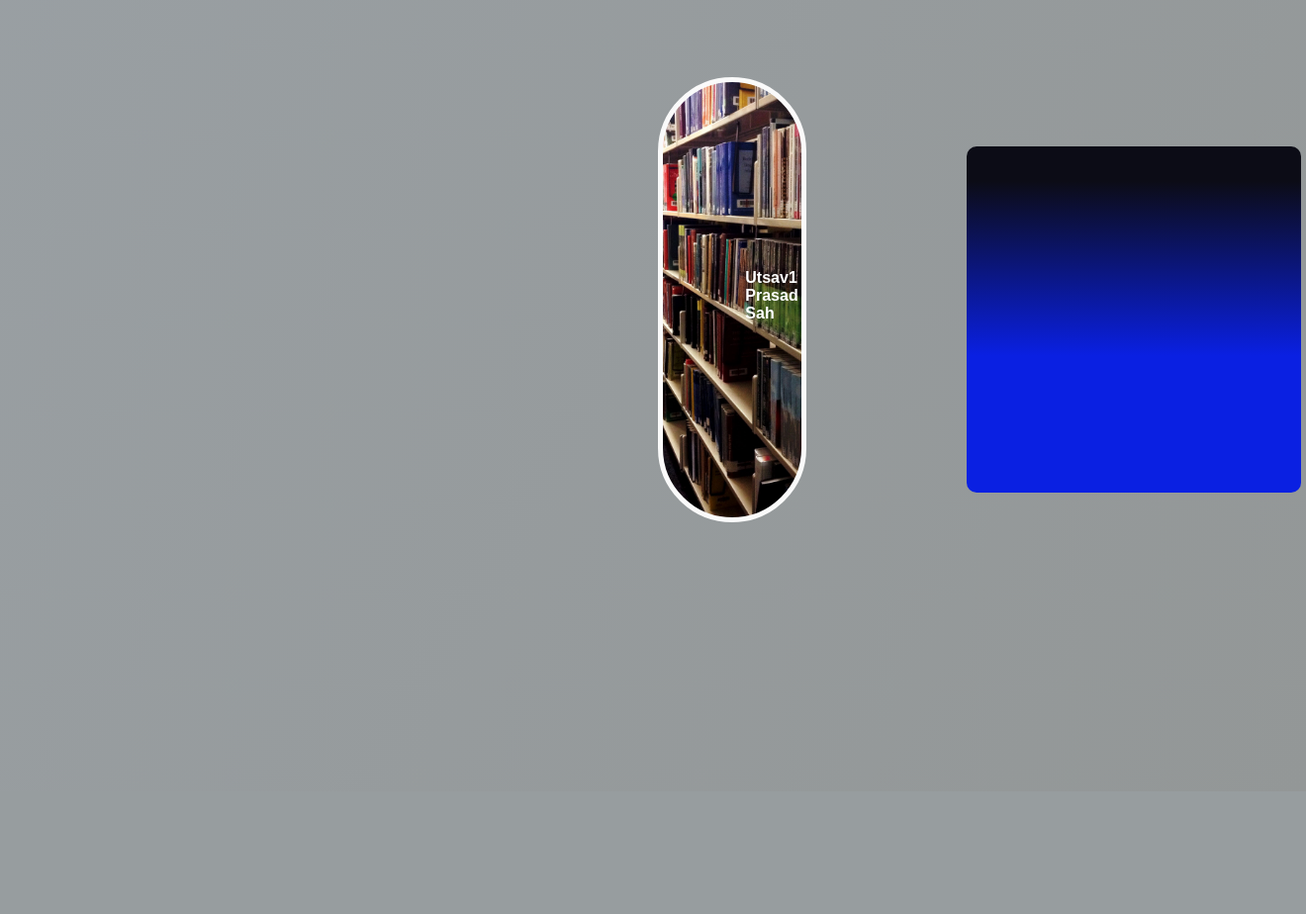
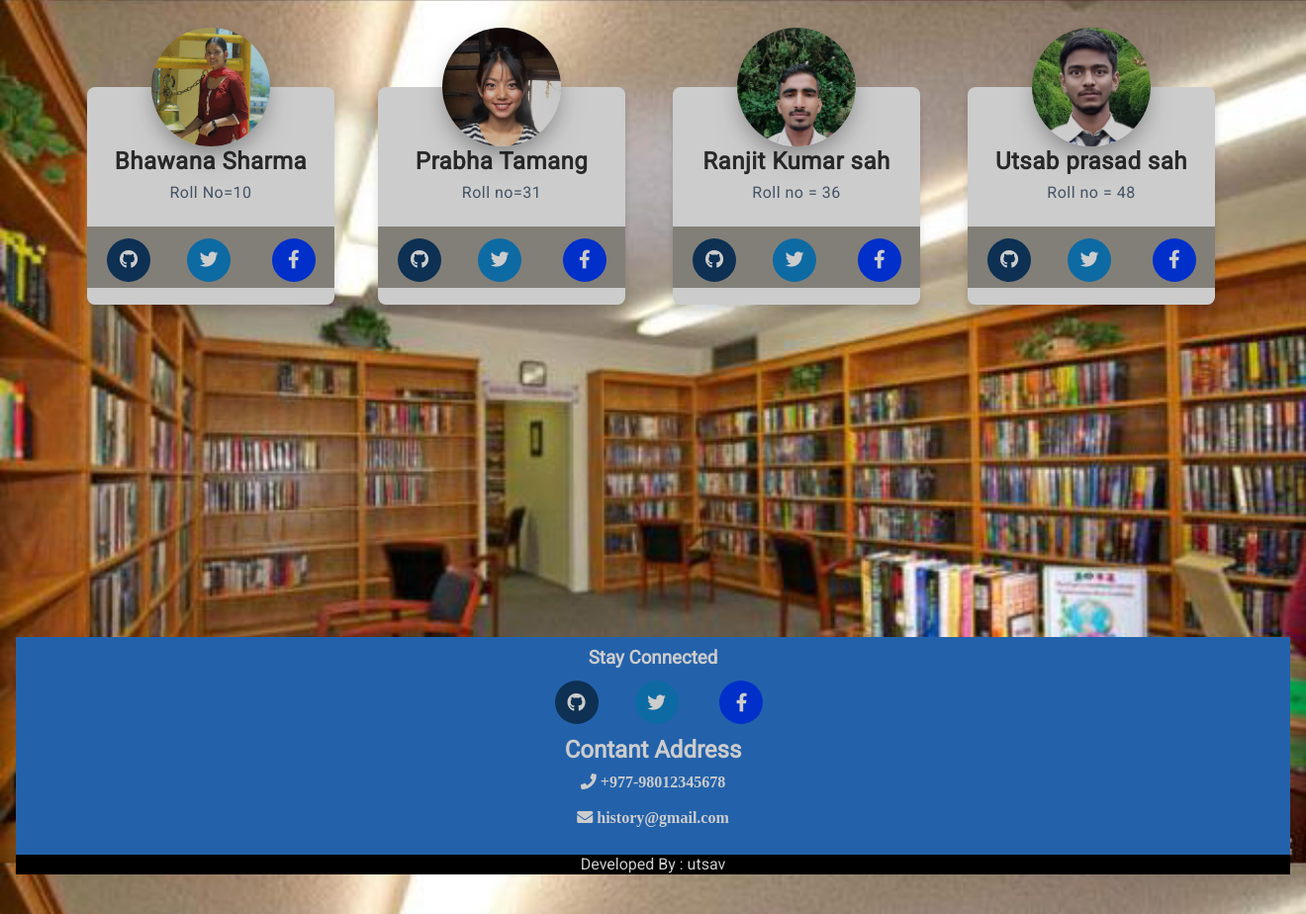
Before and after one commit to Utsavsah75/library_project, a PHP site: page /About.html in a window 1320 px wide. Shown: the whole page at 99% size. Before the commit the page ends 528 px from the top, so only its background shows below. Run offline with PHP 8.4, Linux system fonts and the light colour scheme.

Commit message:
About us

```diff
--- a/About.html
+++ b/About.html
@@ -3,22 +3,82 @@
 <head>
     <meta charset="UTF-8">
     <meta name="viewport" content="width=device-width, initial-scale=1.0">
-    <title>About</title>
-    <link rel="stylesheet" href="about.css">
+    <link rel="stylesheet" href="https://cdnjs.cloudflare.com/ajax/libs/font-awesome/5.15.1/css/all.min.css">
+    <link href="https://fonts.googleapis.com/css2?family=Roboto&display=swap" rel="stylesheet">
+    <link rel="stylesheet" href="./about.css">
+    <title>Team profile cards</title>
 </head>
 <body>
-    <!-- <div class="ups1">
-        <h4 style="margin-left: 80px; margin-top: 165px;">Utsav Prasad Sah</h4>
-    <div class="ups">
+
+    <div class="card">
+        <div class="card-image">
+            <img src="bhawana.jpg.jpg" alt="Profile image">
+        </div>
+        <p class="name">Bhawana Sharma</p>
+        <p>Roll No=10</p>
+
+        <div class="socials">
+            <button class="github"><i class="fab fa-github"></i></button>
+            <button class="twitter"><i class="fab fa-twitter"></i></button>
+            <button class="facebook"><i class="fab fa-facebook-f"></i></button>
+        </div>
     </div>
-</div> -->
 
-<div class="ups2">
-    <h4 style="margin-left: 80px; margin-top: 165px;">Utsav1 Prasad Sah</h4>
-<div class="ups3">
-</div>
-</div>
+    <div class="card">
+        <div class="card-image">
+            <img src="pravha.jpg" alt="Profile image">
+        </div>
+        <p class="name">Prabha Tamang</p>
+        <p>Roll no=31</p>
+
+        <div class="socials">
+            <button class="github"><i class="fab fa-github"></i></button>
+            <button class="twitter"><i class="fab fa-twitter"></i></button>
+            <button class="facebook"><i class="fab fa-facebook-f"></i></button>
+        </div>
+    </div>
+
+    <div class="card1">
+        <div class="card-image">
+            <img src="ranjit.jpg" alt="Profile image">
+        </div>
+        <p class="name">Ranjit Kumar sah</p>
+        <p>Roll no = 36</p>
+
+        <div class="socials">
+            <button class="github"><i class="fab fa-github"></i></button>
+            <button class="twitter"><i class="fab fa-twitter"></i></button>
+               <button class="facebook"><i class="fab fa-facebook-f"></i></button>        </div>
+
+    </div>    <div class="card1">
+        <div class="card-image">
+            <img src="utsav.jpg" alt="Profile image">
+        </div>
+        <p class="name">Utsab prasad sah</p>
+        <p>Roll no = 48</p>
+
+        <div class="socials">
+            <a href="https://github.com/"></a><button class="github"><i class="fab fa-github"></i></button>
+            <a href="https://twitter.com/login"></a><button class="twitter"><i class="fab fa-twitter"></i></button>
+            <a href="https://www.facebook.com/login.php"></a><button class="facebook"><i class="fab fa-facebook-f"></i></button>        </div>
+    </div>
 
 
+    <div id="down">
+        <h3 style="color: white;">Stay Connected</h3>
+        <a href="https://github.com/"></a><button class="github"><i class="fab fa-github"></i></button>
+        <a href="https://twitter.com/login"></a><button class="twitter"><i class="fab fa-twitter"></i></button>
+        <a href="https://www.facebook.com/login.php"></a><button class="facebook"><i class="fab fa-facebook-f"></i></button>
+        <h2 style="color: white;">Contant Address</h2>
+        <a href="#" class="fa fa-phone" style="text-decoration: none; padding: 10px 12px;color: white;">
+            +977-98012345678
+        </a> <br>
+        <a href="#" class="fa fa-envelope" style="text-decoration: none; padding: 10px 12px; color:white;">
+            history@gmail.com
+        </a>
+    </div>
+    <div class="footer">Developed By : utsav </div>
+    </div>
 </body>
+
 </html>
--- a/Admin.php
+++ b/Admin.php
@@ -41,7 +41,9 @@
                     <a href="admin_reg.php">
                         <li class="fa fa-registered">Register</li>
                     </a>
-
+                    <a href="About.html">
+                        <li class="">About Us</li>
+                    </a>
 
                 </ul>
             </div>
--- a/about.css
+++ b/about.css
@@ -1,140 +1,163 @@
-/* Global styles */
-body {
+* {
   margin: 0;
   padding: 0;
-    background: linear-gradient(120deg, rgba(116, 124, 129, 0.733), rgb(147, 151, 151));
-    font-family: Arial, sans-serif;
-    color: white;
-  }
-
-  html, body {
-    height: 100%;
-  }
-
-  body {
-    display: flex;
-    justify-content: center;
-    align-items: center;
-  }
-
-  .p {
-    text-align: center;
-  }
-
-  .p h4 {
-    margin-top: 20px;
-  }
-
-  .ups {
-    display: flex;
-    justify-content: center;
-    align-items: center;
-    flex-direction: column;
-    background-image: url(utsav.jpg); /* Add the background image here */
-    background-size: cover;
-    background-position: center;
-    padding: 20px;
-    border: 5px solid #fafafa;
-    width: 100px;
-    height: 100px;
-    margin-left: 75px;
-    margin-top: -195px;
-    border-radius: 100px;
-  }
-  .ups1{
-    margin-left: -10px;
-    color: rgb(255, 255, 255);
-    width: 300px;
-    height: 350px;
-    margin-top: -200px;
-    margin-left: -550px;
-    border-radius: 10px;
-    background-image: linear-gradient(180deg, rgb(12, 12, 22) 10%, rgb(10, 32, 226) 60.5%);
-  }
-  /********************2222222222222222222*******************/
-  .ups2 {
-    display: flex;
-    justify-content: center;
-    align-items: center;
-    flex-direction: column;
-    background-image: url(library1.jpg);
-    background-size: cover;
-    background-position: center;
-    padding: 20px;
-    border: 5px solid #fafafa;
-    width: 100px;
-    height: 400px;
-    margin-left: 160px;
-    margin-top: -195px;
-    border-radius: 100px;
-  }
-  .ups3{
-    color: rgb(255, 255, 255);
-    width: 338px;
-    height: 350px;
-    margin-top: -200px;
-    margin-left: 812px;
-    border-radius: 10px;
-    background-image: linear-gradient(180deg, rgb(12, 12, 22) 10%, rgb(10, 32, 226) 60.5%);background-image: linear-gradient(180deg, rgb(12, 12, 22) 10%, rgb(10, 32, 226) 60.5%);
+  color: #54677c;
+  box-sizing: border-box;
+  font-family: 'Roboto', sans-serif;
 }
 
 
-  /********************33333333333333333333*******************/
+body {
+  width: 100%;
+  display: flex;
+  flex-wrap: wrap;
+  min-height: 100vh;
+  padding: 40px 16px;
+  align-items: center;
+  background-size: cover;
+  justify-content: center;
+  filter: brightness(80%);
+  background-color: #e4e4e4;
+  background-repeat: no-repeat;
+  background-attachment: fixed;
+  background-image: url(LB.jpg);
+  background-position: center center;
 
 
-  .ups65 {
+
+}
+
+.card {
+  width: 250px;
+  height: 220px;
+  padding: 16px;
   display: flex;
-    justify-content: center;
+  margin: 56px 24px;
+  margin-left: 20px;
+  border-radius: 8px;
+  margin-top: 3rem;
+  position: relative;
   align-items: center;
   flex-direction: column;
-    /* background-image: url(utsav.jpg);  */
-    background-size: cover;
-    background-position: center;
-    padding: 20px;
-    border: 5px solid #fafafa;
-    width: 100px;
-    height: 100px;
-    margin-left: 75px;
-    margin-top: -195px;
-    border-radius: 100px;
+  justify-content: center;
+  background-color: #fff;
+  box-shadow: 0 8px 8px 0 rgba(0, 0, 0, 0.15);
 }
-  .ups35{
-    margin-left: -10px;
-    color: rgb(255, 255, 255);
-    width: 300px;
-    height: 350px;
-    margin-top: -200px;
-    margin-left: -800px;
-    border-radius: 10px;
-    background-image: linear-gradient(180deg, rgb(12, 12, 22) 10%, rgb(10, 32, 226) 60.5%);
+.card1 {
+  width: 250px;
+  height: 220px;
+  padding: 16px;
+  display: flex;
+  margin-left: 20px;
+  margin: 56px 24px;
+  margin-top: 3rem;
+  border-radius: 8px;
+  position: relative;
+  align-items: center;
+  flex-direction: column;
+  justify-content: center;
+  background-color: #fff;
+  box-shadow: 0 8px 8px 0 rgba(0, 0, 0, 0.15);
+}
+
+.card-image {
+  top: 0px;
+  left: 50%;
+  width: 120px;
+  height: 120px;
+  overflow: hidden;
+  position: absolute;
+  border-radius: 50%;
+  transform: translate(-50%, -50%);
+  box-shadow: 0 15px 35px -15px rgba(0, 0, 0, 0.5),0 5px 20px 0 rgba(0, 0, 0, 0.1);
+}
+
+.card-image img {
+  width: 100%;
+  transform: scale(1.2);
+}
+
+p {
+  line-height: 20px;
+  text-align: center;
+  margin-bottom: 12px;
+  letter-spacing: 0.5px;
+}
+
+.name {
+  color: #333;
+  margin-top: 47px;
+  font-size: 1.5em;
+  font-weight: bold;
+  margin-bottom: 12px;
+  justify-content: space-between;
+}
+
+.socials {
+  width: 250px;
+  height: 62px;
+  margin-top: 12px;
+  align-items: center;
+  background-color:#423b297d;
+  justify-content: space-between;
+
+}
+
+button.facebook {
+  padding: 5px 5px;
+  border-radius: 50px;
+}
+
+button {
+  width: 44px;
+  height: 44px;
+  border: none;
+  cursor: pointer;
+  margin: 12px 8px;
+  border-radius: 50%;
+  transition: opacity 0.9s;
+}
+
+button:hover {
+  opacity: 0px;
+}
+
+button i {
+  color: #fff;
+  font-size: 1.4em;
+}
+
+/* Social media colors*/
+button.github {
+  margin-left: 20px;
+  background-color: #103c68;
+}
+
+button.twitter {
+  margin-left: 25px;
+  background-color: #1184cc;
+}
+
+button.facebook {
+  margin-left: 30px;
+  /* margin-top: 100; */
+  background-color: #003bfc;
 }
 
 
-
-  /********************44444444444444444444*******************/
-  .ups4 {
-    display: flex;
-    justify-content: center;
-    align-items: center;
-    flex-direction: column;
-    /* background-image: url(utsav.jpg);  */
-    background-size: cover;
-    background-position: center;
-    padding: 20px;
-    border: 5px solid #fafafa;
-    width: 100px;
-    height: 100px;
-    margin-left: 75px;
-    margin-top: -195px;
-    border-radius: 100px;
+#down {
+  height: 220px;
+  width: 100rem;
+  margin-top: 280px;
+  background: #2c7ad6;
+  text-align: center;
+  padding-top: 10px;
+  color: rgb(255, 5, 5);
 }
-  .ups4{
-    margin-left: -10px;
-    color: rgb(255, 255, 255);
-    width: 300px;
-    height: 350px;
-    margin-top: -200px;
-    margin-left: -800px;
-    border-radius: 10px;
-    background-image: linear-gradient(180deg, rgb(12, 12, 22) 10%, rgb(10, 32, 226) 60.5%);
+.footer {
+  height: 20px;
+  width: 100%;
+  background: black;
+  color: white;
+  text-align: center;
 }
--- a/confirm_student.php
+++ b/confirm_student.php
@@ -11,3 +11,4 @@ if ($_GET['id'] && $_GET['action'] == 'delete') {
     $res = mysqli_query($conn, $sql);
 }
 header('location: dashboard.php');
+?>
--- a/dashboard.php
+++ b/dashboard.php
@@ -211,7 +211,7 @@ require 'check_admin.php';
                         $sn++;
                     }
                 } else {
-                    echo "<tr><td colspan='10' style='padding: 10px; color=red; border: 2px solid black;'>No Available Yet</td></tr>";
+                    echo "<tr><td colspan='10' style='padding: 10px; border: 2px solid solid; color: red;'>No Available Yet</td></tr>";
                 }
                 ?>
             </table>
--- a/index.php
+++ b/index.php
@@ -20,6 +20,7 @@
                 +977-98012345678
             </a>
             <a href="#" class="fa fa-facebook" style="text-decoration:none; padding:7px; float:right; color: white;"></a>
+            <a class="fa-brands fa-instagram"></a>
             <a href="#" class="fa fa-instagram" style="text-decoration:none; padding:7px; float:right; color: white;"></a>
             <a href="#" class="fa fa-twitter" style="text-decoration:none;  padding: 7px ; float:right; color: white;"></a>
         </div>
@@ -40,6 +41,10 @@
                     <a href="user_form.php">
                         <li class="fa fa-registered">Register</li>
                     </a>
+                    <a href="About.html">
+                        <li class="">About Us</li>
+                    </a>
+
 
                 </ul>
             </div>
```
Also changed, not shown: bhawana.jpg.jpg (added), pravha.jpg (added), ranjit.jpg (added), utsav.jpg. Lines whose indentation alone changed are shown as unchanged.
